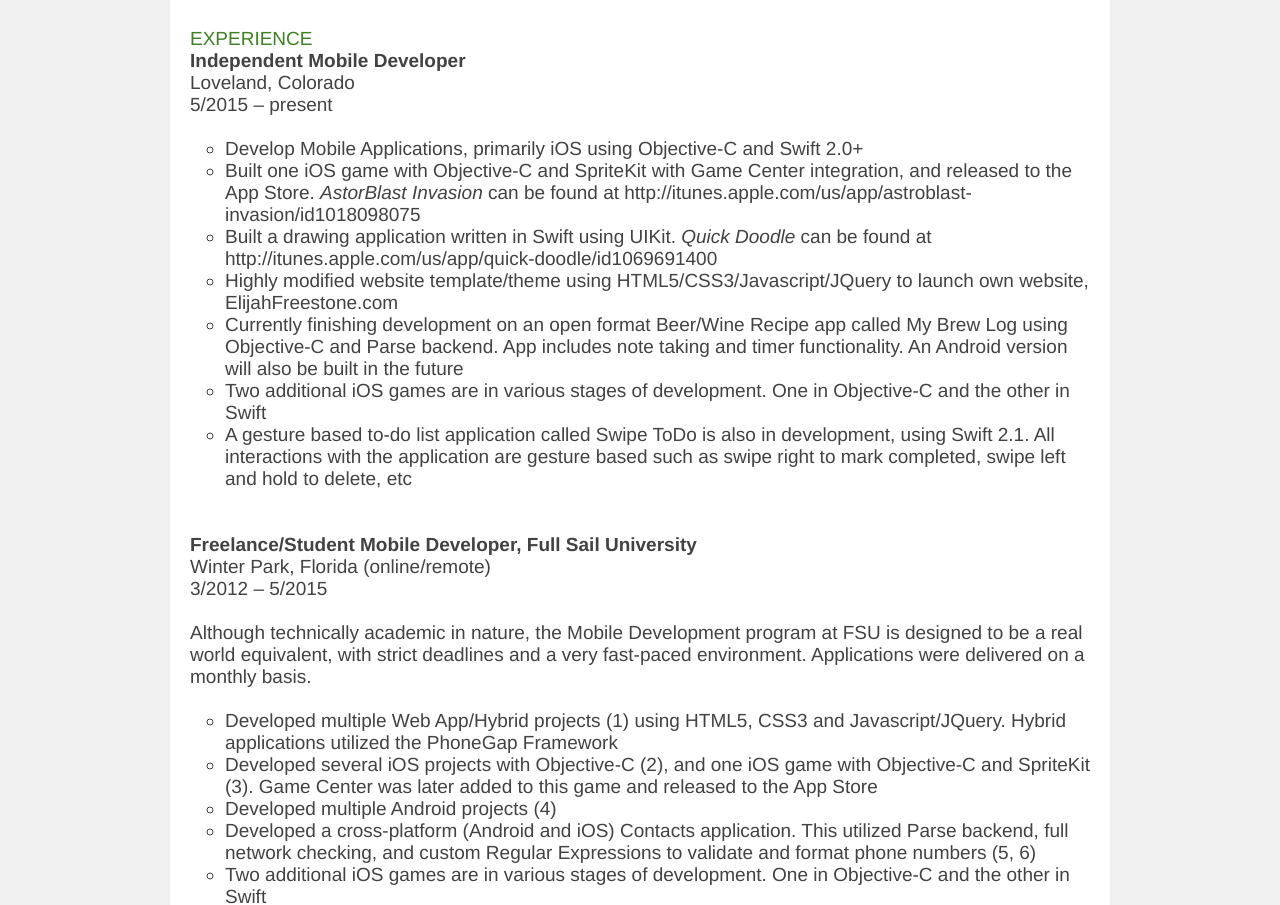
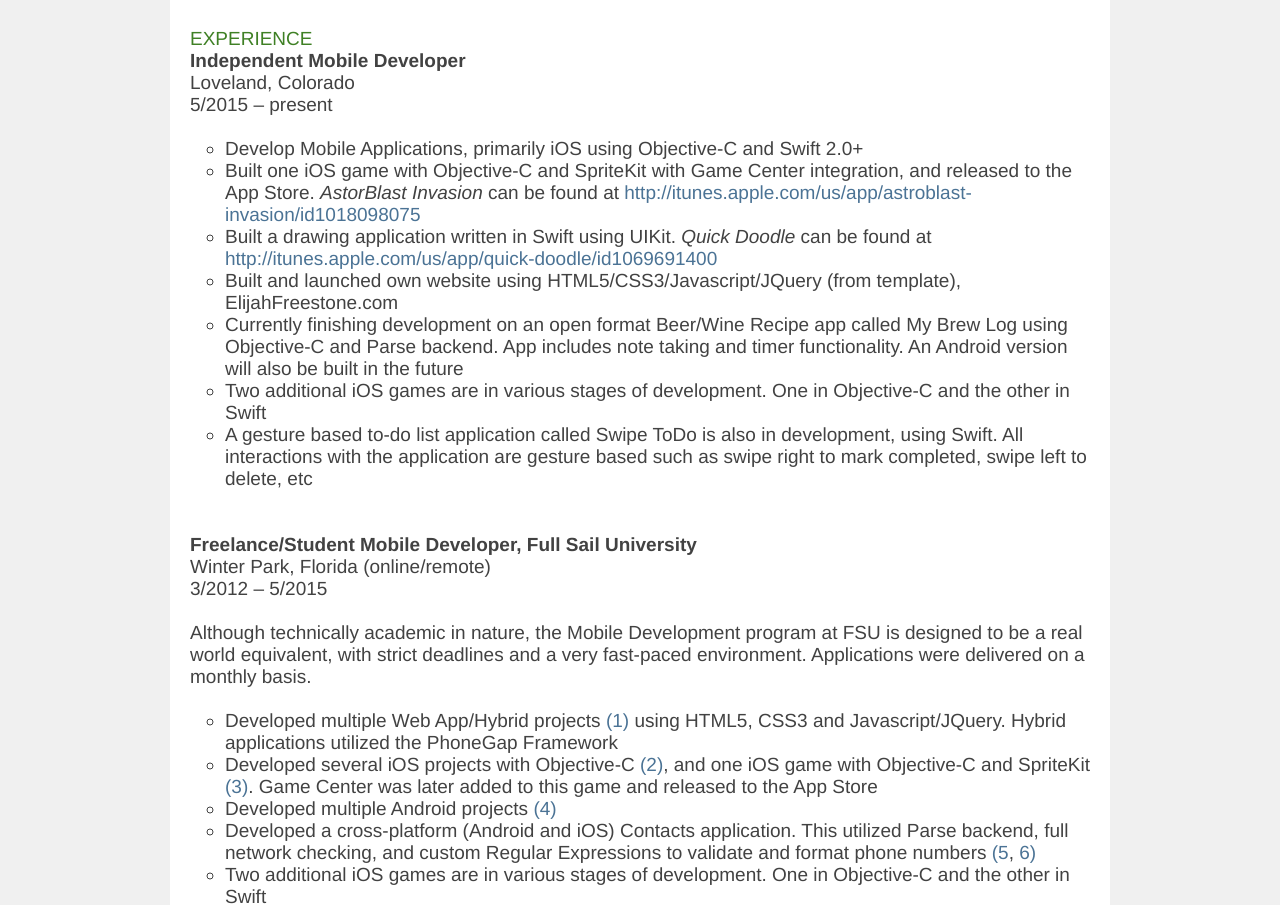
Before and after one commit to efreestone/My_Website, a plain HTML site: page upload/Resume.html in a window 1280 px wide. Shown: the part 349-1254 px from the top of the page. Drawn offline with Linux system fonts and the light colour scheme.

Commit message:
Added fallback fonts to fix encoding in Chrome, updated resume, other tweaks

```diff
--- a/upload/Resume.html
+++ b/upload/Resume.html
@@ -165,7 +165,7 @@
 											Built a drawing application written in Swift using UIKit. <i>Quick Doodle</i> can be found at <a target="_blank" href="http://itunes.apple.com/us/app/quick-doodle/id1069691400">http://itunes.apple.com/us/app/quick-doodle/id1069691400</a>
 										</li>
 										<li>
-											Highly modified website template/theme using HTML5/CSS3/Javascript/JQuery to launch own website, ElijahFreestone.com
+											Built and launched own website using HTML5/CSS3/Javascript/JQuery (from template), ElijahFreestone.com
 										</li>
 										<li>
 											Currently finishing development on an open format Beer/Wine Recipe app called My Brew Log using Objective-C and Parse backend. App includes note taking and timer functionality. An Android version will also be built in the future
@@ -174,7 +174,7 @@
 											Two additional iOS games are in various stages of development. One in Objective-C and the other in Swift
 										</li>
 										<li>
-											A gesture based to-do list application called Swipe ToDo is also in development, using Swift 2.1. All interactions with the application are gesture based such as swipe right to mark completed, swipe left and hold to delete, etc
+											A gesture based to-do list application called Swipe ToDo is also in development, using Swift. All interactions with the application are gesture based such as swipe right to mark completed, swipe left to delete, etc
 										</li>
 									</ul>
 
@@ -364,7 +364,7 @@
 
 		<footer>
 			<div class="main">
-				Copyright 2015 - Elijah Freestone
+				Copyright 2016 - Elijah Freestone
 			</div>
 		</footer>
 	</body>
--- a/upload/css/style.css
+++ b/upload/css/style.css
@@ -8,7 +8,7 @@
 /*********************************>> Global Properties <<*********************************/
 html {width:100%}
 
-body {font-family: "Helvetica", sans-serif; font-size:14px; line-height:19px; color:#424242; min-width:1030px; background:#D4DBD2;-webkit-text-size-adjust: none;}
+body {font-family: "Helvetica", "Helvetica Neue", "Calibri", sans-serif; font-size:14px; line-height:19px; color:#424242; min-width:1030px; background:#D4DBD2;-webkit-text-size-adjust: none;}
 
 .main{width: 940px; margin: 0 auto;}
 
@@ -38,7 +38,7 @@
 .bg_none:after{display: none !important;}
 
 /*********************************>> Links <<*********************************/
-a {color:#424242;outline:none; text-decoration:none; cursor:pointer;}
+a {color:#4B7395;outline:none; text-decoration:none; cursor:pointer;}
 a:hover{ color:#b6c600; text-decoration:none;}
 
 /*********************************>> Displays <<*********************************/
```
Also changed, not shown: upload/index.html (+4 -2 lines).
